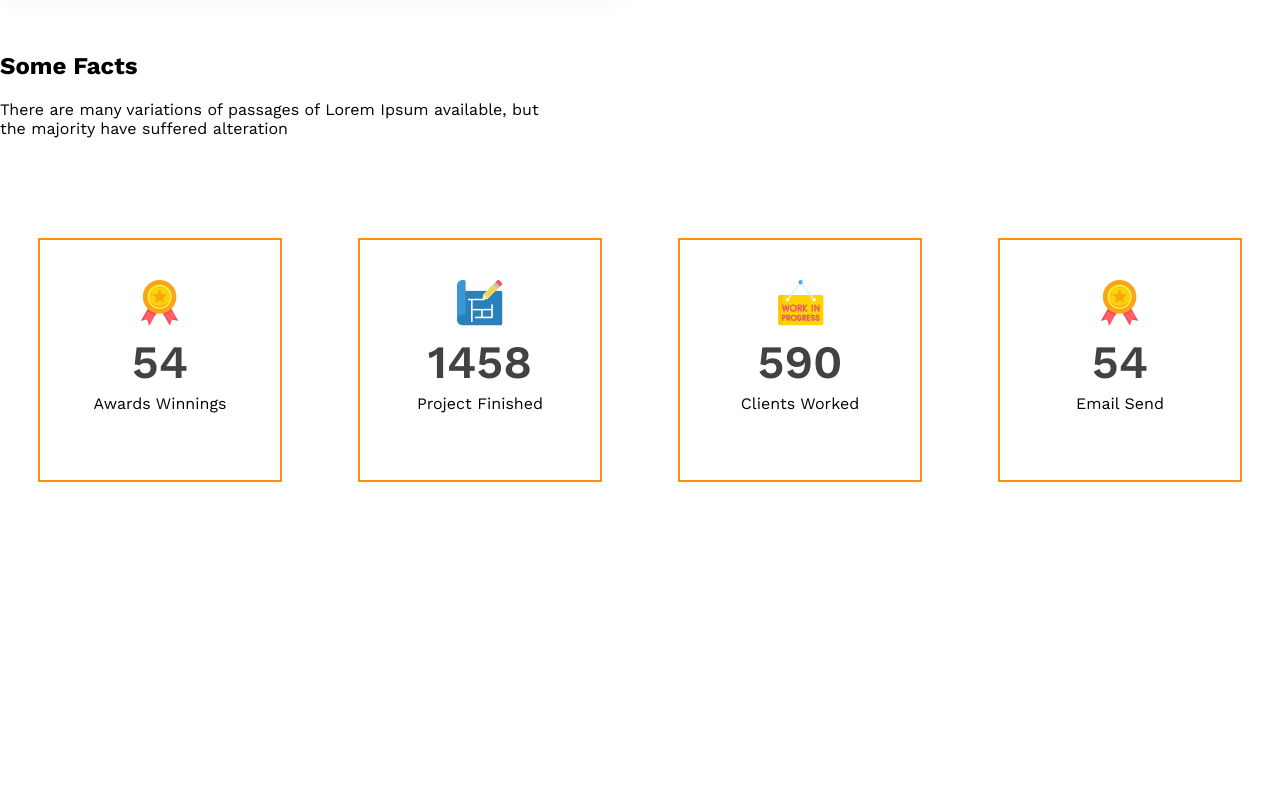
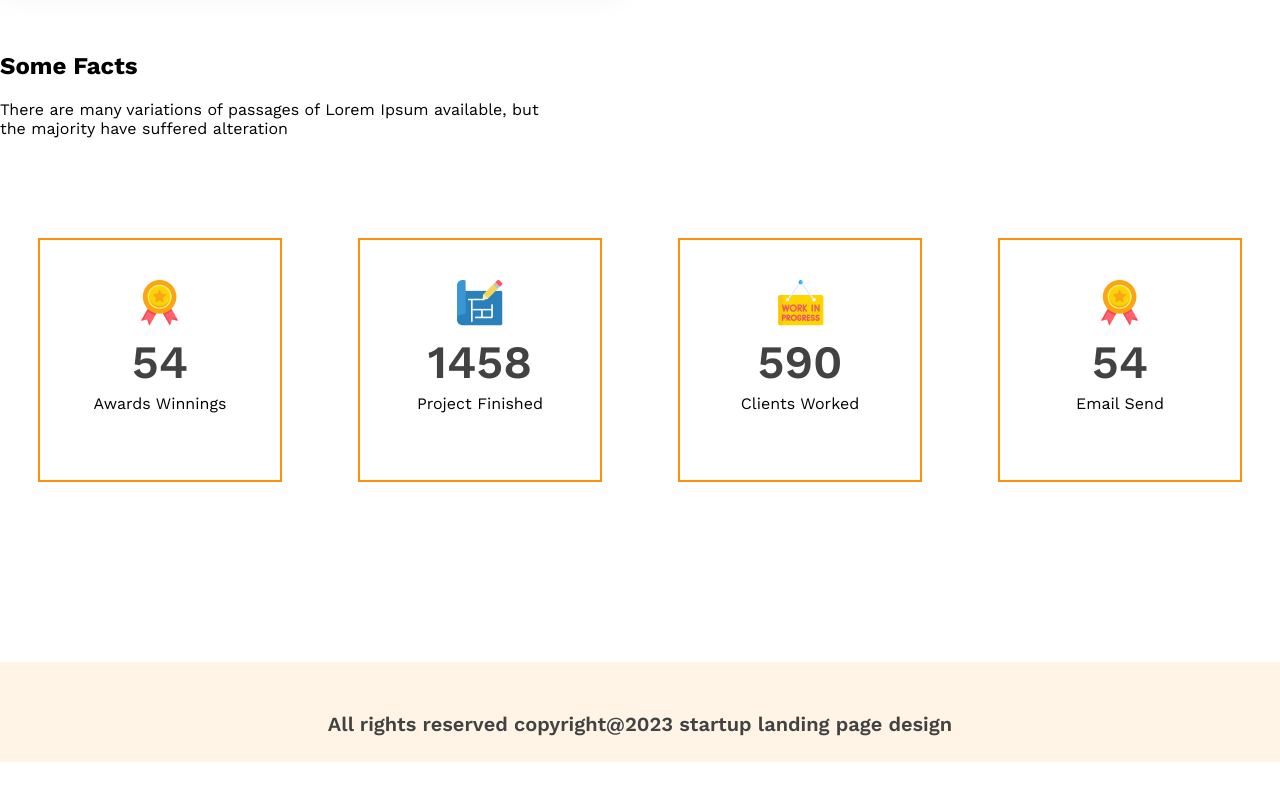
Before and after one commit to anik5001/g3-architects-website, a plain HTML site: page index.html in a window 1280 px wide. Shown: the part 3180-3980 px from the top of the page. Before the commit the page ends 3842 px from the top, so only its background shows below. Drawn offline with nearby package versions, Linux system fonts and the light colour scheme.

Commit message:
add footer section

```diff
--- a/index.html
+++ b/index.html
@@ -116,6 +116,8 @@
        </main>
 
        <footer>
+              <p class="footer-section">All rights reserved copyright@2023 startup landing page design</p>
+
 
 
        </footer>
--- a/styles/style.css
+++ b/styles/style.css
@@ -64,7 +64,7 @@ body{
 }
 
 
-.navbar,.banner main{
+.navbar,.banner main footer{
  max-width: 1140px;
   margin: 0 auto;
 
@@ -183,6 +183,25 @@ margin-bottom: 32px;
 }
 
 
+
+
+
+
+/* footer section */
+footer{
+  height: 100px;
+   background-color: rgba(255, 144, 14, 0.10);
+   margin-bottom: 40px;
+}
+.footer-section{
+  font-weight: 600;
+  font-size: 1.25rem;
+  color: #424242;
+  text-align: center;
+  padding-top: 50px;
+}
+
+
 /* responsive media query */
 @media screen and (max-width: 576px){
   .navbar,.navbar-link{
@@ -216,5 +235,7 @@ margin-bottom: 32px;
   gap: 20px;
   margin-left: 80px;
 }
-
+.footer-section{
+  width: 100%;
 }
+}
```
